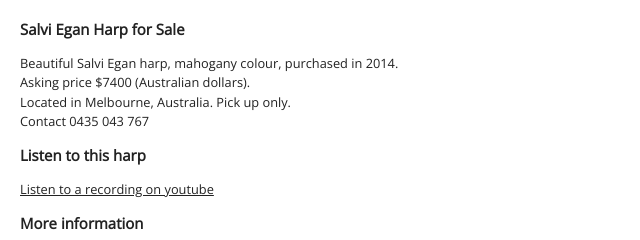
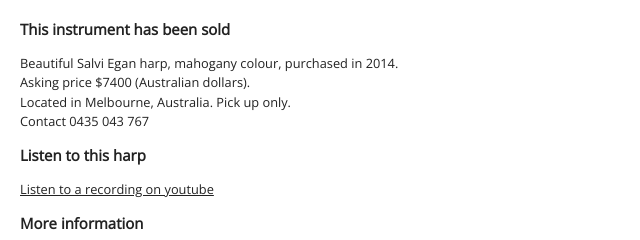
Before and after one commit to harpninja/harpninja.github.io, a plain HTML site: page egan/index.html in a window 1280 px wide. Shown: the top 240 px of the page, 0-640 px from the left. Drawn offline with nearby package versions, Linux system fonts and the light colour scheme.

Commit message:
Changed status to sold

```diff
--- a/egan/index.html
+++ b/egan/index.html
@@ -9,7 +9,7 @@
 </head>
 
 <body>
-	<h3>Salvi Egan Harp for Sale</h3>
+	<h3>This instrument has been sold</h3>
 	<p>
 	Beautiful Salvi Egan harp, mahogany colour, purchased in 2014. <br>
 	Asking price $7400 (Australian dollars). <br>
```
